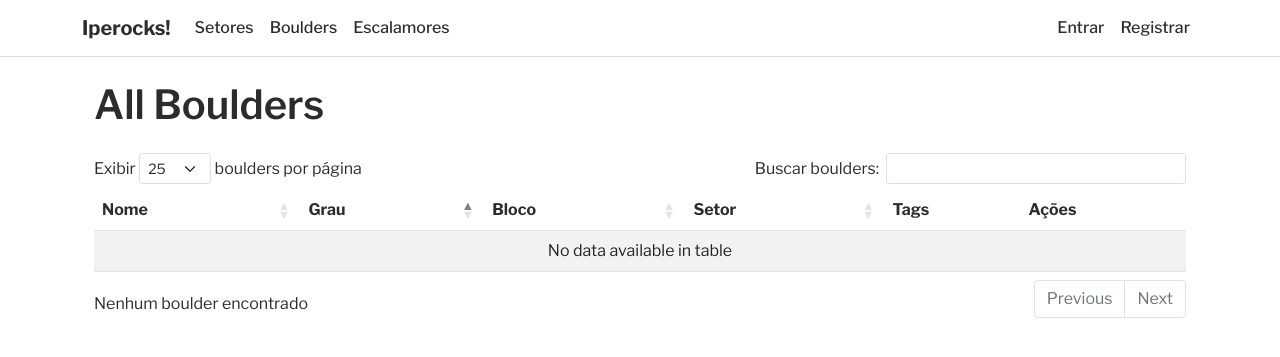
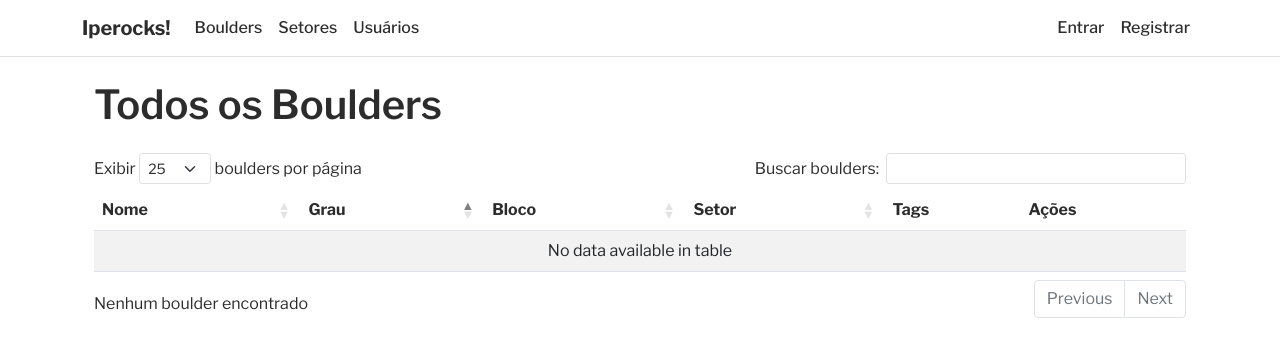
Before and after one commit to puf3zin/iperocks, a Flask app: page /boulders in a window 1280 px wide. Shown: the top 357 px of the page. Run offline with Flask 3, Linux system fonts and the light colour scheme; data that the repository does not hold is empty; some libraries are stand-ins or nearby versions.

Commit message:
adjusting homepage and sectors page

```diff
--- a/app/routes/main.py
+++ b/app/routes/main.py
@@ -1,9 +1,7 @@
-from flask import Blueprint, render_template
-from app.models import Sector, Block, Boulder
+from flask import Blueprint, redirect, url_for
 
 bp = Blueprint('main', __name__)
 
 @bp.route('/')
 def index():
-    sectors = Sector.query.all()
-    return render_template('public/index.html', sectors=sectors)
+    return redirect(url_for('public.boulders'))
--- a/app/routes/public.py
+++ b/app/routes/public.py
@@ -34,6 +34,11 @@ def boulder_detail(boulder_id):
                          boulder=boulder,
                          user_attempts=user_attempts,
                          all_attempts=all_attempts)
+
+@bp.route('/sectors')
+def sectors():
+    sectors = Sector.query.order_by(Sector.name).all()
+    return render_template('public/sectors.html', sectors=sectors)
 
 @bp.route('/boulders')
 def boulders():
--- a/app/templates/base.html
+++ b/app/templates/base.html
@@ -272,13 +272,13 @@
             <div class="collapse navbar-collapse" id="navbarNav">
                 <ul class="navbar-nav me-auto">
                     <li class="nav-item">
-                        <a class="nav-link" href="{{ url_for('main.index') }}">Setores</a>
-                    </li>
-                    <li class="nav-item">
                         <a class="nav-link" href="{{ url_for('public.boulders') }}">Boulders</a>
                     </li>
                     <li class="nav-item">
-                        <a class="nav-link" href="{{ url_for('public.users') }}">Escalamores</a>
+                        <a class="nav-link" href="{{ url_for('public.sectors') }}">Setores</a>
+                    </li>
+                    <li class="nav-item">
+                        <a class="nav-link" href="{{ url_for('public.users') }}">Usuários</a>
                     </li>
                 </ul>
                 <ul class="navbar-nav">
--- a/app/templates/public/boulders.html
+++ b/app/templates/public/boulders.html
@@ -14,7 +14,7 @@
 
 {% block content %}
 <div class="container">
-    <h1 class="mb-4">All Boulders</h1>
+    <h1 class="mb-4">Todos os Boulders</h1>
 
     <div class="table-responsive">
         <table id="bouldersTable" class="table table-striped table-hover">
```
Also changed, not shown: app/templates/public/sectors.html (renamed from app/templates/public/index.html).
